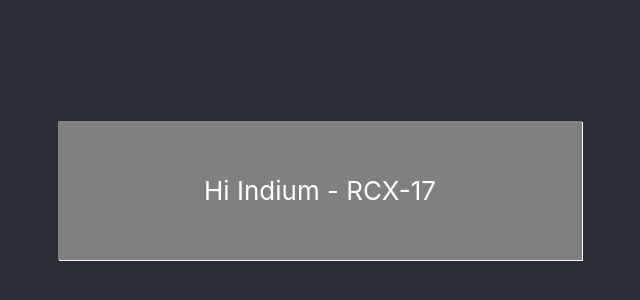
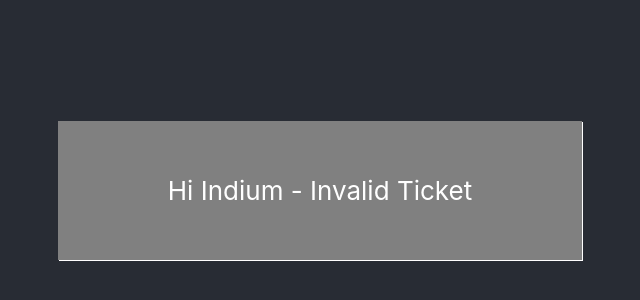
Before and after one commit to Avinaash08/react-app1, a React (Create React App) app: page / in a window 1280 px wide. Shown: the part 210-510 px from the top of the page, without its empty margins (320-960 px from the left). Built offline with nearby package versions, Linux system fonts and the light colour scheme.

Commit message:
Update App.js

```diff
--- a/src/App.js
+++ b/src/App.js
@@ -6,7 +6,7 @@ function App() {
     <div className="App">
       <header className="App-header">
 
-       <Widget name="Hi Indium - RCX-17"/>
+       <Widget name="Hi Indium - Invalid Ticket"/>
       </header>
     </div>
   );
```
